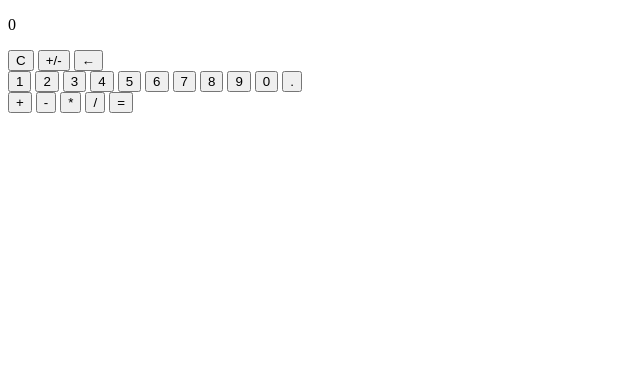
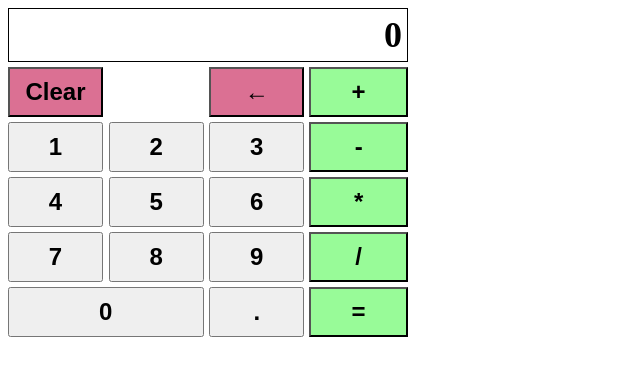
Before and after one commit to moutonbelle/calculator, a plain HTML site: page index.html in a window 1280 px wide. Shown: the whole page, without its empty margins (0-640 px from the left). Drawn offline with Linux system fonts and the light colour scheme.

Commit message:
Add css styling

```diff
--- a/index.html
+++ b/index.html
@@ -10,9 +10,10 @@
     <div id="calculator">
         <div id="display"><p>0</p></div>
 
+        <div id="calc-buttons">
+            <div id="left-buttons">
                 <div id="functions">
-            <button id="clear">C</button>
-            <button id="sign">+/-</button>
+                    <button id="clear">Clear</button>
                     <button id="backspace">←</button>
                 </div>
 
@@ -29,6 +30,7 @@
                     <button id="zero">0</button>
                     <button id="point">.</button>
                 </div>
+            </div>
 
             <div id="operators">
                 <button id="add">+</button>
@@ -38,6 +40,7 @@
                 <button id="equals">=</button>
             </div>
         </div>
+    </div>
 
     <script src="calc.js"></script>
 </body>
--- a/styles.css
+++ b/styles.css
@@ -0,0 +1,80 @@
+* {
+    box-sizing: border-box;
+}
+
+button {
+    font-size: 24px;
+    font-weight: bold;
+}
+
+#calculator {
+    width: 400px;
+    display: flex;
+    flex-direction: column;
+    gap: 5px;
+}
+
+#display {
+    width: 100%;
+    border: 1px solid black;
+}
+
+#display p {
+    margin: 5px;
+    text-align: right;
+    font-size: 36px;
+    font-weight: bold;
+}
+
+#calc-buttons {
+    width: 100%;
+    display: flex;
+    gap: 5px;
+}
+
+#left-buttons {
+    width: 75%;
+    display: flex;
+    flex-direction: column;
+    gap: 5px;
+}
+
+#functions {
+    display: flex;
+    justify-content: space-between;
+}
+
+#functions button {
+    width: 95px;
+    height: 50px;
+    background-color: palevioletred;
+}
+
+#number-pad {
+    display: flex;
+    flex-wrap: wrap;
+    justify-content: space-between;
+    gap: 5px;
+}
+
+#number-pad button {
+    width: 95px;
+    height: 50px;
+}
+
+button#zero {
+    width: 66%;
+}
+
+#operators {
+    width: 25%;
+    display: flex;
+    flex-wrap: wrap;
+    gap: 5px;
+}
+
+#operators button {
+    width: 100%;
+    height: 50px;
+    background-color: palegreen;
+}
```
Lines whose indentation alone changed are shown as unchanged.
